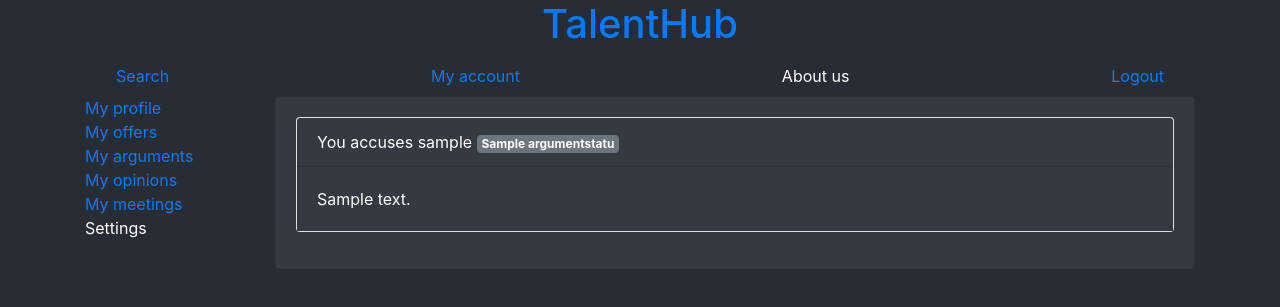
After one commit to Rychh/TalentHub_v1, a Django app: page /myArguments/ in a window 1280 px wide. The commit adds this page. Shown: the top 307 px of the page. Run offline with Django 3.2, Linux system fonts and the light colour scheme; a user stored in the database is signed in; tables that the repository leaves empty hold one stand-in row (values such as "Sample post"); some libraries are stand-ins or nearby versions.

Commit message:
Fix bugs.

```diff
--- a/talenthub/views.py
+++ b/talenthub/views.py
@@ -229,7 +229,7 @@ def myOpinions(request):
 @login_required
 def myArguments(request):
     currUser = get_user(request)
-    arguments = Argument.objects.filter(victim__user=currUser).order_by('-status')
+    arguments = Argument.objects.filter(victim__user=currUser).order_by('status')
     context = {'arguments': arguments}
     return render(request, 'myArguments.html', context)
 
--- a/templates/myAccount.html
+++ b/templates/myAccount.html
@@ -7,7 +7,7 @@
             <nav class="btn-group-vertical" role="group">
                 <span><a href="{% url 'myProfile' %}">My profile</a></span>
                 <span><a href="{% url 'myOffers' %}">My offers</a></span>
-                <span> <a href="{% url 'myOffers' %}">My arguments</a></span>
+                <span><a href="{% url 'myArguments' %}">My arguments</a></span>
                 <span><a href="{% url 'myOpinions' %}">My opinions</a></span>
                 <span><a href="{% url 'myMeetings' %}">My meetings</a></span>
                 <span>Settings</span>
--- /dev/null
+++ b/templates/myArguments.html
@@ -0,0 +1,24 @@
+{% extends "myAccount.html" %}
+{% block myProfileContent %}
+    <div class="card-body">
+        {% if arguments %}
+            {% for a in arguments %}
+                <div class="card mb-3">
+                    <div class="card-header bg-dark">
+                        You accuses {{ a.accusesed }}
+                        {% if a.status.name == "ended" %}
+                            <span class="badge badge-success">ended</span>
+                        {% else %}
+                            <span class="badge badge-secondary">{{a.status.name}}</span>
+                        {% endif %}
+                    </div>
+                    <div class="card-body bg-dark">
+                        {{ a.message }}
+                    </div>
+                </div>
+            {% endfor %}
+        {% else %}
+            <p>No offers available</p>
+        {% endif%}
+    </div>
+{% endblock %}
```
